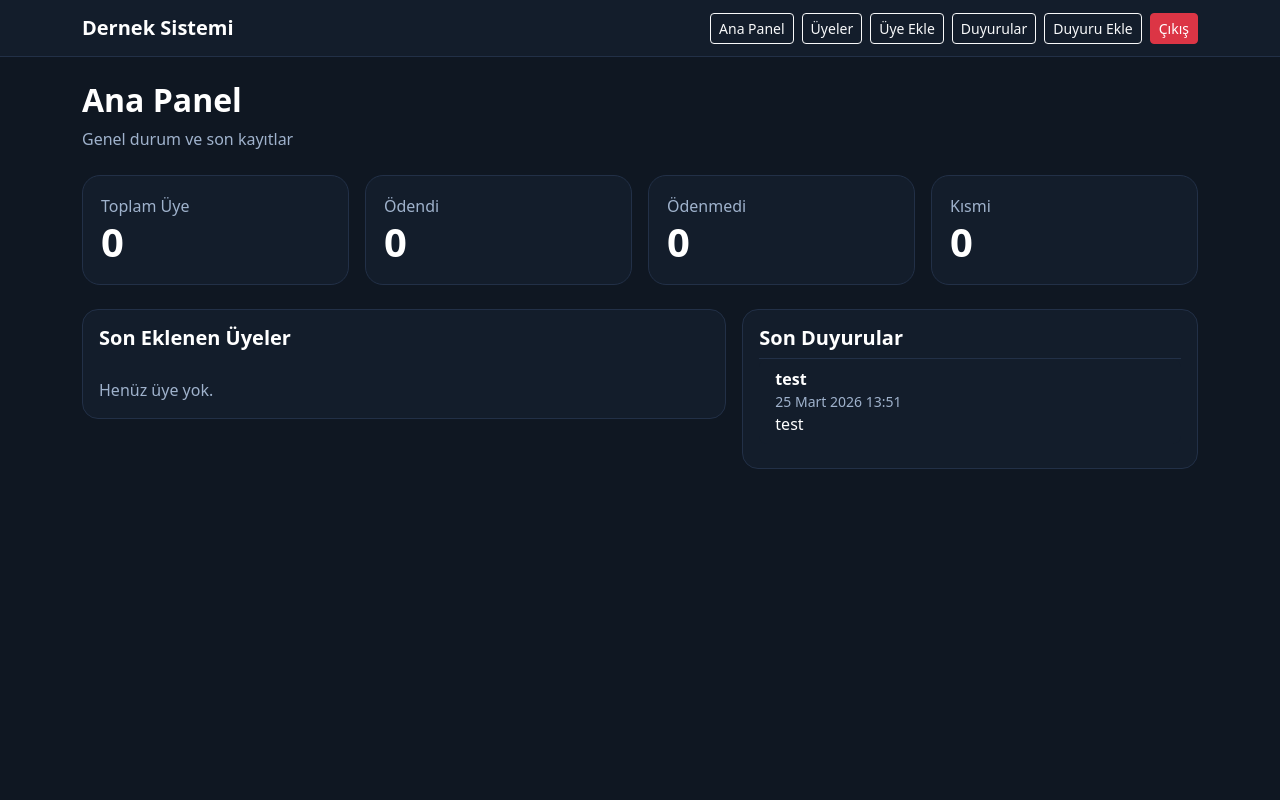
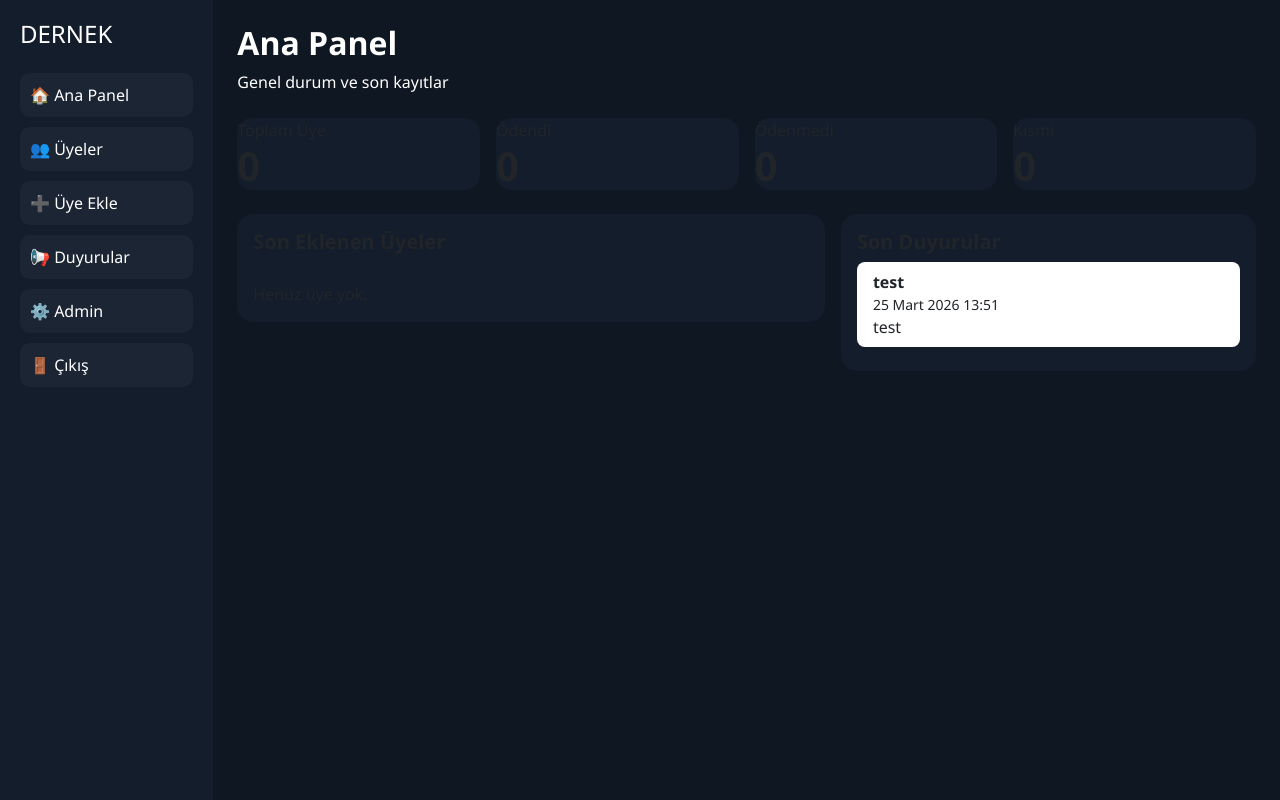
Before and after one commit to oguzhanisindag16-ai/dernek-sistemi, a Django app: page / in a window 1280 px wide. Run offline with Django 5.2, Linux system fonts and the light colour scheme; a user stored in the database is signed in; data comes from the database, SQL or seed files in the repository; data that the repository does not hold is empty.

Commit message:
Update base.html

```diff
--- a/uyeler/templates/uyeler/base.html
+++ b/uyeler/templates/uyeler/base.html
@@ -3,39 +3,89 @@
 <head>
 <meta charset="utf-8">
 <meta name="viewport" content="width=device-width, initial-scale=1">
-  <title>{{ title|default:"Dernek Sistemi" }}</title>
+
+<title>Dernek Yönetim Sistemi</title>
+
 <link href="https://cdn.jsdelivr.net/npm/bootstrap@5.3.3/dist/css/bootstrap.min.css" rel="stylesheet">
+
 <style>
-    body { background:#0f1722; color:#fff; }
-    .navbar, .card, .table, .list-group-item, .form-control, .form-select, .form-control:focus, .form-select:focus {
-      background:#131d2b !important; color:#fff !important; border-color:#223047 !important;
+body {
+    background: #0f1722;
+    color: white;
+    font-family: 'Segoe UI';
 }
-    .muted { color:#9fb2cc; }
-    .stat-card { border-radius:18px; padding:18px; }
-    .badge-odendi { background:#00c853; color:#111; }
-    .badge-odenmedi { background:#ef5350; color:#111; }
-    .badge-kismi { background:#ff9800; color:#111; }
-    a { text-decoration:none; }
+
+.navbar {
+    background: #131d2b;
+}
+
+.sidebar {
+    background: #131d2b;
+    min-height: 100vh;
+    padding: 20px;
+}
+
+.card {
+    background: #131d2b;
+    border-radius: 15px;
+    border: none;
+}
+
+.btn {
+    border-radius: 10px;
+}
+
+.menu-btn {
+    display: block;
+    padding: 10px;
+    margin-bottom: 10px;
+    background: #1c2533;
+    color: white;
+    border-radius: 10px;
+    text-decoration: none;
+}
+
+.menu-btn:hover {
+    background: #2b3a55;
+}
+
+.stat {
+    font-size: 28px;
+    font-weight: bold;
+}
 </style>
+
 </head>
+
 <body>
-<nav class="navbar navbar-expand-lg border-bottom border-secondary-subtle mb-4">
-  <div class="container">
-    <a class="navbar-brand text-white fw-bold" href="/">Dernek Sistemi</a>
-    {% if request.user.is_authenticated %}
-    <div class="d-flex gap-2 flex-wrap">
-      <a class="btn btn-sm btn-outline-light" href="/">Ana Panel</a>
-      <a class="btn btn-sm btn-outline-light" href="/uyeler/">Üyeler</a>
-      <a class="btn btn-sm btn-outline-light" href="/uye-ekle/">Üye Ekle</a>
-      <a class="btn btn-sm btn-outline-light" href="/duyurular/">Duyurular</a>
-      <a class="btn btn-sm btn-outline-light" href="/duyuru-ekle/">Duyuru Ekle</a>
-      <a class="btn btn-sm btn-danger" href="/cikis/">Çıkış</a>
+
+<div class="container-fluid">
+<div class="row">
+
+<!-- SOL MENÜ -->
+<div class="col-md-2 sidebar">
+
+<h4 class="mb-4">DERNEK</h4>
+
+<a href="/" class="menu-btn">🏠 Ana Panel</a>
+<a href="/uyeler/" class="menu-btn">👥 Üyeler</a>
+<a href="/uye-ekle/" class="menu-btn">➕ Üye Ekle</a>
+<a href="/duyurular/" class="menu-btn">📢 Duyurular</a>
+
+<a href="/admin/" class="menu-btn">⚙️ Admin</a>
+<a href="/cikis/" class="menu-btn">🚪 Çıkış</a>
+
 </div>
-    {% endif %}
+
+<!-- ANA İÇERİK -->
+<div class="col-md-10 p-4">
+
+{% block content %}{% endblock %}
+
 </div>
-</nav>
-<div class="container pb-5">
-  {% block content %}{% endblock %}
+
 </div>
+</div>
+
 </body>
 </html>
```
Lines whose indentation alone changed are shown as unchanged.
